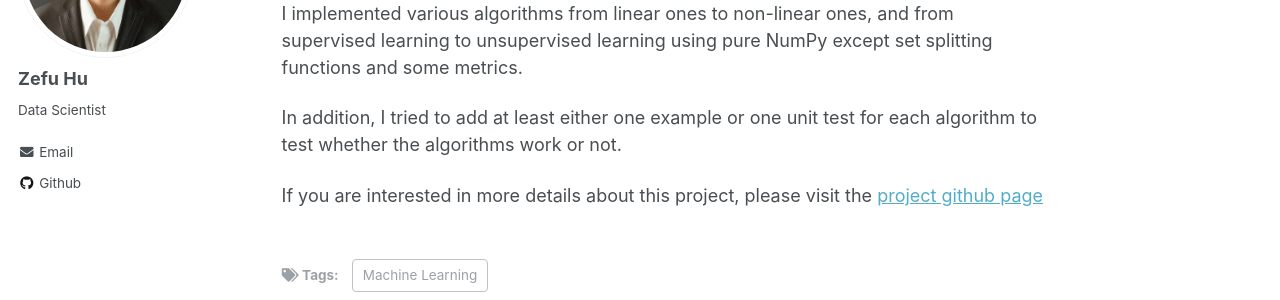
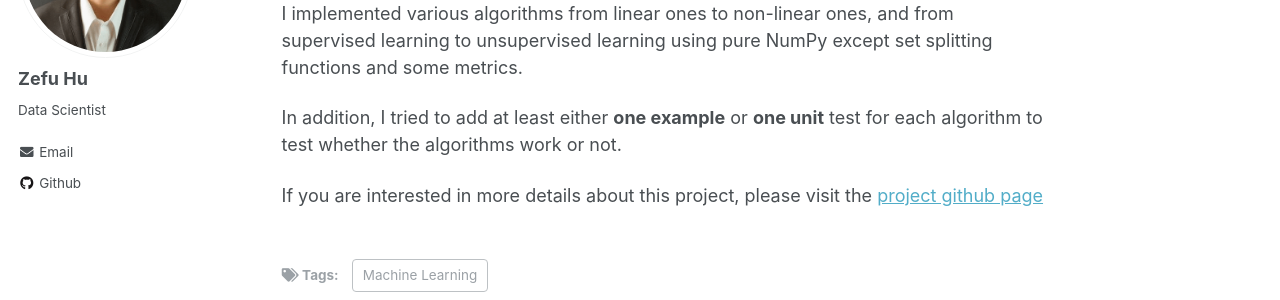
Before and after one commit to Superhzf/Superhzf.github.io, a Jekyll site: the page built from _projects/2020-09-13-project-post-2.md, in a window 1280 px wide and 900 px high, scrolled down 447 px. Shown: the part 153-453 px from the top of the window. Built offline with Jekyll 4.4.1, drawn with Linux system fonts in a browser that asks for light colours.

```diff
--- a/_projects/2020-09-13-project-post-2.md
+++ b/_projects/2020-09-13-project-post-2.md
@@ -17,6 +17,6 @@ Note that this project will always be under development. Therefore, the project
 
 I implemented various algorithms from linear ones to non-linear ones, and from supervised learning to unsupervised learning using pure NumPy except set splitting functions and some metrics.
 
-In addition, I tried to add at least either one example or one unit test for each algorithm to test whether the algorithms work or not.
+In addition, I tried to add at least either **one example** or **one unit** test for each algorithm to test whether the algorithms work or not.
 
 If you are interested in more details about this project, please visit the [project github page](https://github.com/Superhzf/MLFromScratch)
```
